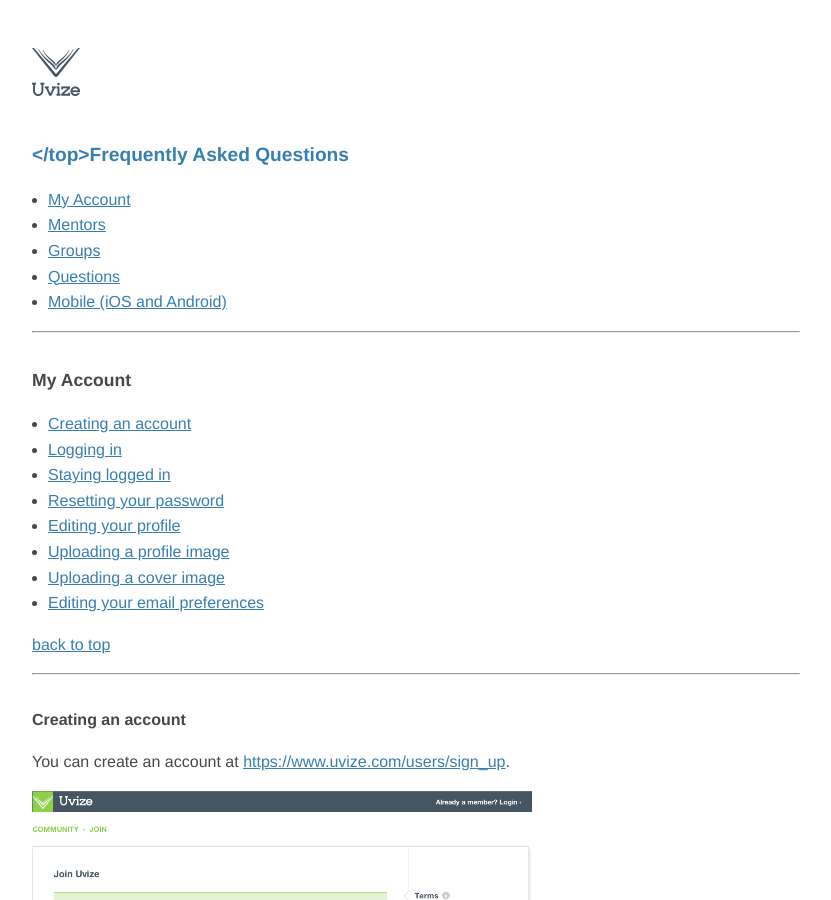
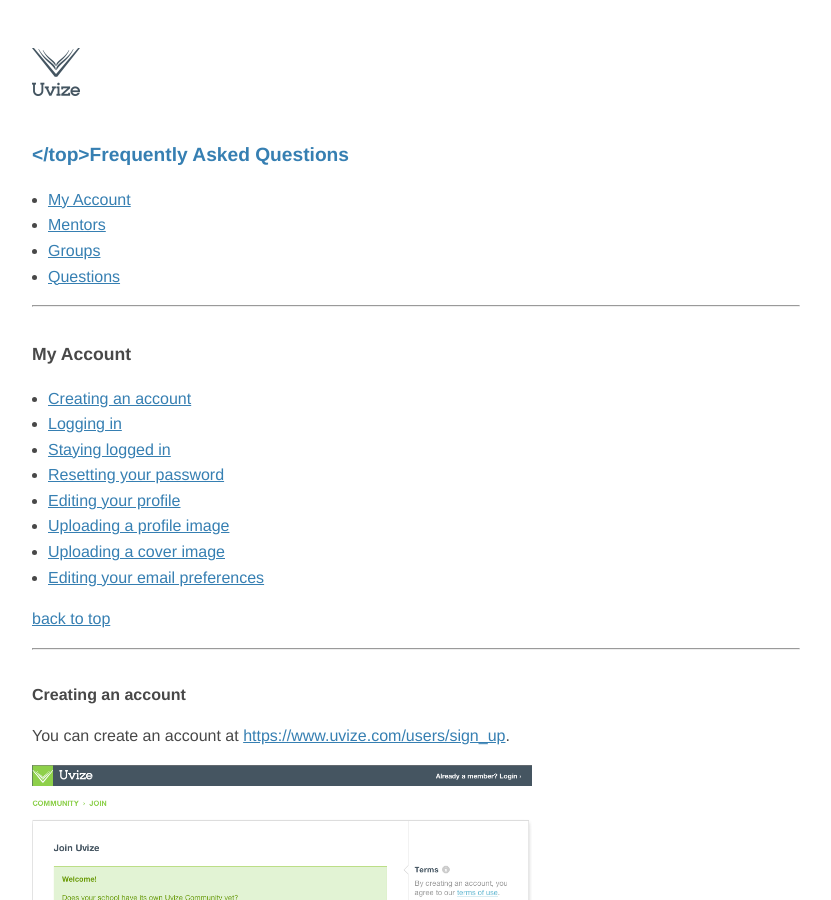
Before and after one commit to SonderMindOrg/uvize.github.io, a Jekyll site: the page built from faq.md, in a window 1280 px wide and 900 px high. Shown: the whole window, without its empty margins (224-1055 px from the left). Built offline with Jekyll 4.4.1, drawn with Linux system fonts in a browser that asks for light colours; Markdown is read by kramdown in place of the engine named in the settings.

Commit message:
Leave of mobile for now.

```diff
--- a/faq.md
+++ b/faq.md
@@ -9,7 +9,6 @@
 * [Mentors](#mentors)
 * [Groups](#groups)
 * [Questions](#Questions)
-* [Mobile (iOS and Android)](#mobile)
 
 ***
 
```
